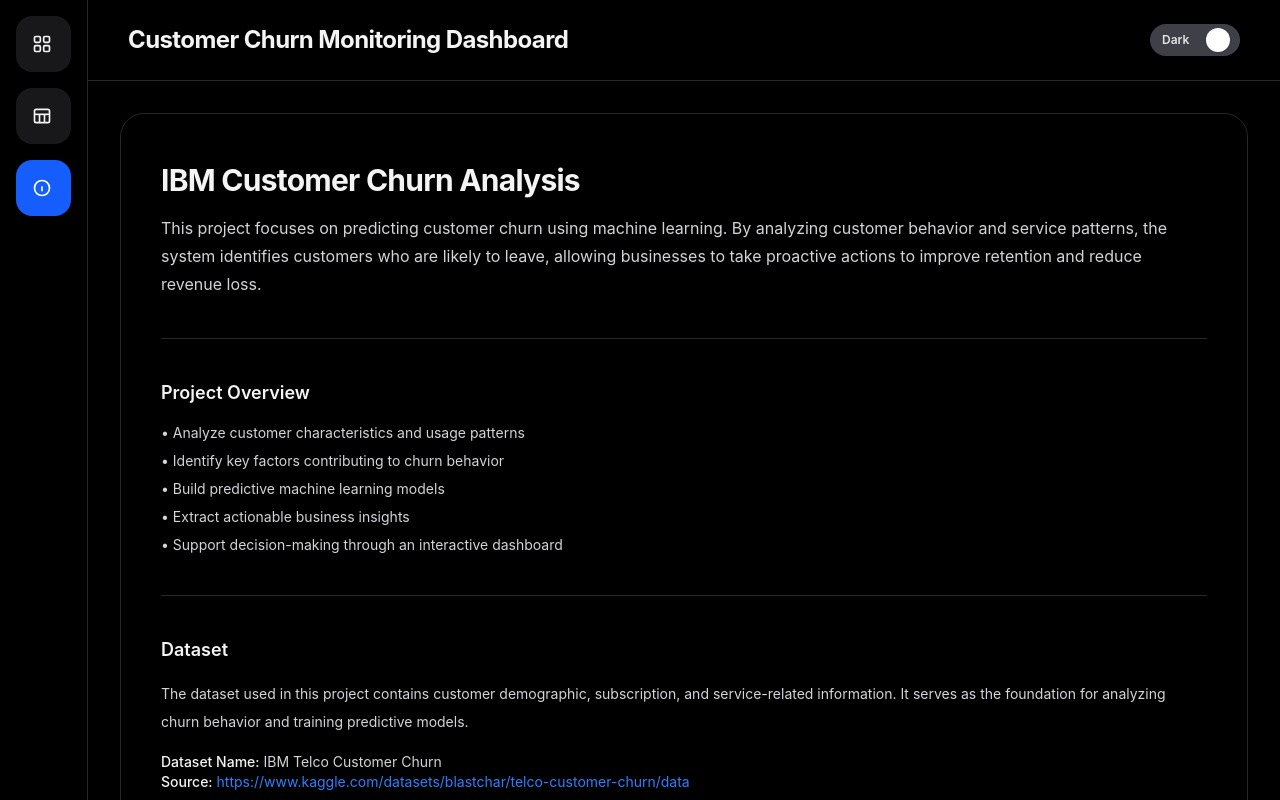
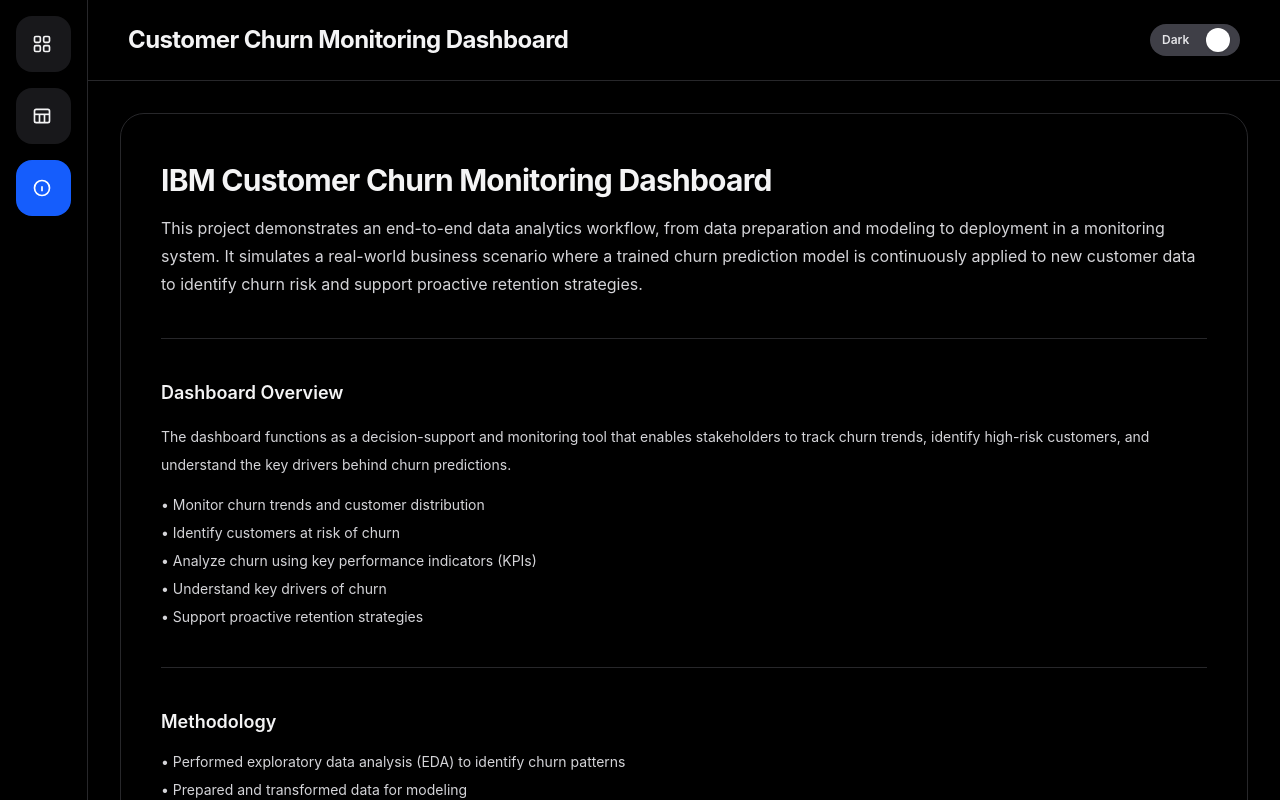
Before and after one commit to zzzillo/IBM-Telco-Customer-Churn, a React (Vite) app in the folder dashboard/: page / in a window 1280 px wide. Both pictures are taken after a click on the button "About". Shown: the top 800 px of the page. Built offline with nearby package versions, Linux system fonts and the light colour scheme.

Commit message:
updated the readme and aboutpage to be similar

```diff
--- a/dashboard/index.html
+++ b/dashboard/index.html
@@ -4,7 +4,7 @@
     <meta charset="UTF-8" />
     <link rel="icon" type="image/svg+xml" href="/favicon.svg" />
     <meta name="viewport" content="width=device-width, initial-scale=1.0" />
-    <title>my-app</title>
+    <title>Customer Churn Monitoring Dashboard</title>
   </head>
   <body>
     <div id="root"></div>
--- a/dashboard/src/pages/AboutPage.tsx
+++ b/dashboard/src/pages/AboutPage.tsx
@@ -10,13 +10,14 @@
           darkMode ? "border-zinc-800 bg-black" : "border-slate-200 bg-white"
         }`}
       >
+        {/* TITLE + DESCRIPTION */}
         <div>
           <h2
             className={`mt-2 text-3xl font-bold tracking-tight ${
               darkMode ? "text-zinc-100" : "text-slate-900"
             }`}
           >
-            IBM Customer Churn Analysis
+            IBM Customer Churn Monitoring Dashboard
           </h2>
 
           <p
@@ -24,191 +25,122 @@
               darkMode ? "text-zinc-300" : "text-slate-600"
             }`}
           >
-            This project focuses on predicting customer churn using machine
-            learning. By analyzing customer behavior and service patterns, the
-            system identifies customers who are likely to leave, allowing
-            businesses to take proactive actions to improve retention and reduce
-            revenue loss.
+            This project demonstrates an end-to-end data analytics workflow,
+            from data preparation and modeling to deployment in a monitoring system.
+            It simulates a real-world business scenario where a trained churn prediction
+            model is continuously applied to new customer data to identify churn risk
+            and support proactive retention strategies.
           </p>
         </div>
 
+        {/* DIVIDER */}
         <div className={`my-10 border-t ${darkMode ? "border-zinc-800" : "border-slate-200"}`} />
 
+        {/* DASHBOARD OVERVIEW */}
         <div>
-          <h3
-            className={`text-lg font-semibold ${
-              darkMode ? "text-zinc-100" : "text-slate-900"
-            }`}
-          >
-            Project Overview
+          <h3 className={`text-lg font-semibold ${darkMode ? "text-zinc-100" : "text-slate-900"}`}>
+            Dashboard Overview
           </h3>
 
-          <ul
-            className={`mt-4 space-y-2 text-sm ${
-              darkMode ? "text-zinc-300" : "text-slate-600"
-            }`}
-          >
-            <li>• Analyze customer characteristics and usage patterns</li>
-            <li>• Identify key factors contributing to churn behavior</li>
-            <li>• Build predictive machine learning models</li>
-            <li>• Extract actionable business insights</li>
-            <li>• Support decision-making through an interactive dashboard</li>
-          </ul>
-        </div>
-
-        <div className={`my-10 border-t ${darkMode ? "border-zinc-800" : "border-slate-200"}`} />
-
-        <div>
-          <h3
-            className={`text-lg font-semibold ${
-              darkMode ? "text-zinc-100" : "text-slate-900"
-            }`}
-          >
-            Dataset
-          </h3>
-
-          <p
-            className={`mt-4 text-sm leading-7 ${
-              darkMode ? "text-zinc-300" : "text-slate-600"
-            }`}
-          >
-            The dataset used in this project contains customer demographic,
-            subscription, and service-related information. It serves as the
-            foundation for analyzing churn behavior and training predictive
-            models.
+          <p className={`mt-4 text-sm leading-7 ${darkMode ? "text-zinc-300" : "text-slate-600"}`}>
+            The dashboard functions as a decision-support and monitoring tool
+            that enables stakeholders to track churn trends, identify high-risk
+            customers, and understand the key drivers behind churn predictions.
           </p>
 
-          <div
-            className={`mt-4 text-sm ${
-              darkMode ? "text-zinc-300" : "text-slate-600"
-            }`}
-          >
-            <p>
-              <span
-                className={`font-medium ${
-                  darkMode ? "text-zinc-100" : "text-slate-900"
-                }`}
-              >
-                Dataset Name:
-              </span>{" "}
-              IBM Telco Customer Churn
-            </p>
-            <p>
-              <span
-                className={`font-medium ${
-                  darkMode ? "text-zinc-100" : "text-slate-900"
-                }`}
-              >
-                Source:
-              </span>{" "}
-              <a
-                href="https://www.kaggle.com/datasets/blastchar/telco-customer-churn/data"
-                target="_blank"
-                rel="noopener noreferrer"
-                className="text-blue-500 hover:underline"
-              >
-                https://www.kaggle.com/datasets/blastchar/telco-customer-churn/data
-              </a>
-            </p>
-          </div>
-        </div>
-
-        <div className={`my-10 border-t ${darkMode ? "border-zinc-800" : "border-slate-200"}`} />
-
-        <div>
-          <h3
-            className={`text-lg font-semibold ${
-              darkMode ? "text-zinc-100" : "text-slate-900"
-            }`}
-          >
-            Purpose of the Dashboard
-          </h3>
-
-          <p
-            className={`mt-4 text-sm leading-7 ${
-              darkMode ? "text-zinc-300" : "text-slate-600"
-            }`}
-          >
-            The dashboard is designed as a monitoring and decision-support tool
-            that helps users quickly understand customer churn risk. It provides
-            clear insights into customer status, highlights at-risk
-            individuals, and reveals the key factors influencing predictions.
-          </p>
-
-          <ul
-            className={`mt-4 space-y-2 text-sm ${
-              darkMode ? "text-zinc-300" : "text-slate-600"
-            }`}
-          >
+          <ul className={`mt-4 space-y-2 text-sm ${darkMode ? "text-zinc-300" : "text-slate-600"}`}>
+            <li>• Monitor churn trends and customer distribution</li>
             <li>• Identify customers at risk of churn</li>
-            <li>• Monitor churn distribution</li>
-            <li>• Understand key influencing factors</li>
+            <li>• Analyze churn using key performance indicators (KPIs)</li>
+            <li>• Understand key drivers of churn</li>
             <li>• Support proactive retention strategies</li>
           </ul>
         </div>
 
+        {/* DIVIDER */}
         <div className={`my-10 border-t ${darkMode ? "border-zinc-800" : "border-slate-200"}`} />
 
+        {/* METHODOLOGY (NEW — matches README 🔥) */}
         <div>
-          <h3
-            className={`text-lg font-semibold ${
-              darkMode ? "text-zinc-100" : "text-slate-900"
-            }`}
-          >
+          <h3 className={`text-lg font-semibold ${darkMode ? "text-zinc-100" : "text-slate-900"}`}>
+            Methodology
+          </h3>
+
+          <ul className={`mt-4 space-y-2 text-sm ${darkMode ? "text-zinc-300" : "text-slate-600"}`}>
+            <li>• Performed exploratory data analysis (EDA) to identify churn patterns</li>
+            <li>• Prepared and transformed data for modeling</li>
+            <li>• Trained an XGBoost model for churn prediction</li>
+            <li>• Extracted key drivers using feature importance</li>
+            <li>• Generated synthetic data to simulate new customers</li>
+            <li>• Applied the model for real-time churn monitoring</li>
+          </ul>
+        </div>
+
+        {/* DIVIDER */}
+        <div className={`my-10 border-t ${darkMode ? "border-zinc-800" : "border-slate-200"}`} />
+
+        {/* KPIs */}
+        <div>
+          <h3 className={`text-lg font-semibold ${darkMode ? "text-zinc-100" : "text-slate-900"}`}>
+            KPIs
+          </h3>
+
+          <ul className={`mt-4 space-y-2 text-sm ${darkMode ? "text-zinc-300" : "text-slate-600"}`}>
+            <li>• Total Customers</li>
+            <li>• Customers at Risk</li>
+            <li>• Churn Rate (%)</li>
+            <li>• Top Risk Drivers</li>
+            <li>• High-Risk Customer List</li>
+          </ul>
+        </div>
+
+        {/* DIVIDER */}
+        <div className={`my-10 border-t ${darkMode ? "border-zinc-800" : "border-slate-200"}`} />
+
+        {/* KEY INSIGHTS */}
+        <div>
+          <h3 className={`text-lg font-semibold ${darkMode ? "text-zinc-100" : "text-slate-900"}`}>
             Key Insights
           </h3>
 
-          <div
-            className={`mt-4 space-y-3 text-sm ${
-              darkMode ? "text-zinc-300" : "text-slate-600"
-            }`}
-          >
+          <div className={`mt-4 space-y-3 text-sm ${darkMode ? "text-zinc-300" : "text-slate-600"}`}>
             <p>
-              <strong className={darkMode ? "text-zinc-100" : "text-slate-900"}>
-                Internet service type
-              </strong>
-              , particularly fiber optic, is the strongest indicator of churn.
+              Customers using <strong>fiber optic internet</strong> show higher churn risk.
             </p>
-
             <p>
-              <strong className={darkMode ? "text-zinc-100" : "text-slate-900"}>
-                Contract duration
-              </strong>{" "}
-              plays a major role, with month-to-month users showing higher churn
-              rates.
+              <strong>Month-to-month contracts</strong> are strongly associated with churn.
             </p>
-
             <p>
-              Customers with{" "}
-              <strong className={darkMode ? "text-zinc-100" : "text-slate-900"}>
-                longer tenure
-              </strong>{" "}
-              are more likely to remain loyal over time.
+              Customers with <strong>low tenure</strong> are more likely to leave.
             </p>
-
             <p>
-              Certain{" "}
-              <strong className={darkMode ? "text-zinc-100" : "text-slate-900"}>
-                payment methods
-              </strong>
-              , such as electronic check, are associated with higher churn risk.
+              <strong>Electronic check payments</strong> correlate with higher churn.
             </p>
-
             <p>
-              Additional services improve engagement and can reduce churn
-              likelihood.
+              Lack of <strong>additional services</strong> reduces retention.
             </p>
           </div>
 
-          <p
-            className={`mt-5 text-sm ${
-              darkMode ? "text-zinc-300" : "text-slate-600"
-            }`}
-          >
-            Overall, churn is largely influenced by service type, contract
-            structure, and customer engagement, providing valuable direction
-            for targeted retention strategies.
+          <p className={`mt-5 text-sm ${darkMode ? "text-zinc-300" : "text-slate-600"}`}>
+            Main drivers of churn include contract type, service type, and customer engagement.
           </p>
+        </div>
+
+        {/* DIVIDER */}
+        <div className={`my-10 border-t ${darkMode ? "border-zinc-800" : "border-slate-200"}`} />
+
+        {/* TECH STACK */}
+        <div>
+          <h3 className={`text-lg font-semibold ${darkMode ? "text-zinc-100" : "text-slate-900"}`}>
+            Tech Stack
+          </h3>
+
+          <ul className={`mt-4 space-y-2 text-sm ${darkMode ? "text-zinc-300" : "text-slate-600"}`}>
+            <li>• Python</li>
+            <li>• XGBoost</li>
+            <li>• React + TypeScript</li>
+            <li>• Vercel</li>
+          </ul>
         </div>
       </div>
     </div>
```
Also changed, not shown: 1 other file (tests, documents, lock files or other folders).
